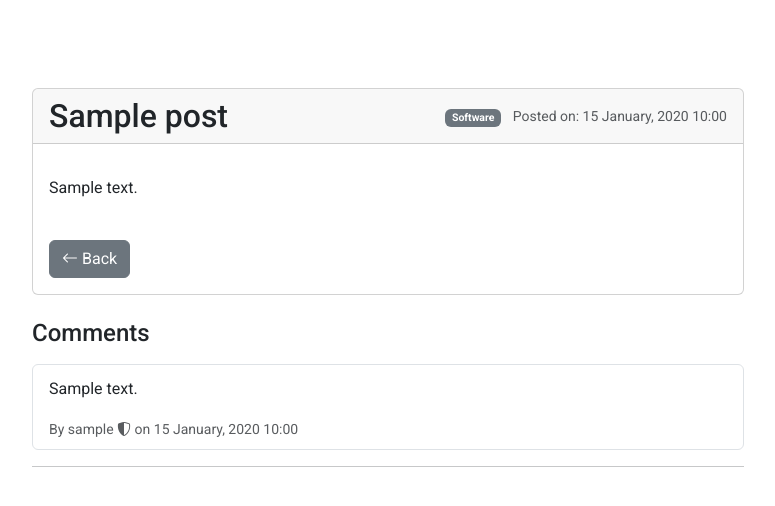
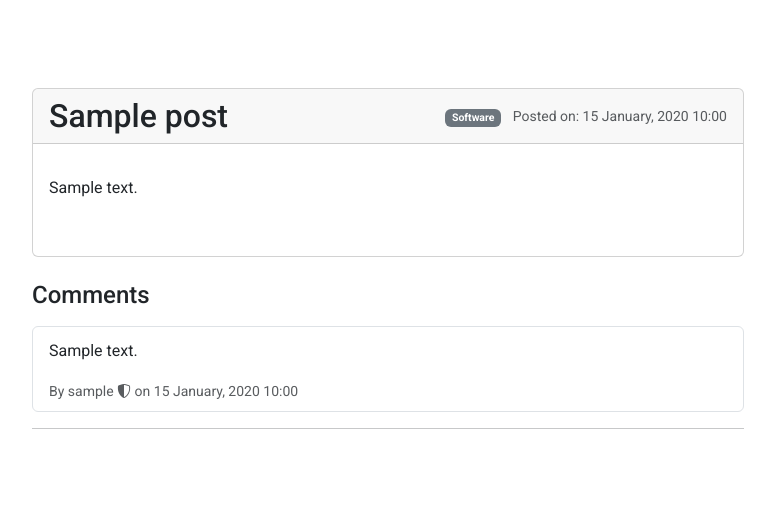
Before and after one commit to KafetzisThomas/UOI-StudyNotes, a Django app: page /post/1/ in a window 1280 px wide. Shown: the part 57-563 px from the top of the page, without its empty margins (252-1027 px from the left). Run offline with Django 5.2, Linux system fonts and the light colour scheme; tables that the repository leaves empty hold one stand-in row (values such as "Sample post"); some libraries are stand-ins or nearby versions.

Commit message:
Remove back button on posts

```diff
--- a/forum/templates/forum/post.html
+++ b/forum/templates/forum/post.html
@@ -16,11 +16,6 @@
             </div>
             <div class="card-body">
                 <p class="card-text">{{ post.content|linebreaks }}</p>
-                <div class="d-flex float-start mt-4">
-                    <a href="{% url 'forum:display_posts' %}" class="btn btn-secondary">
-                        <i class="bi bi-arrow-left"></i> Back
-                    </a>
-                </div>
                 <div class="d-flex float-end mt-4">
                     {% if user.is_authenticated %}
                         {% if request.user == post.user %}
```
